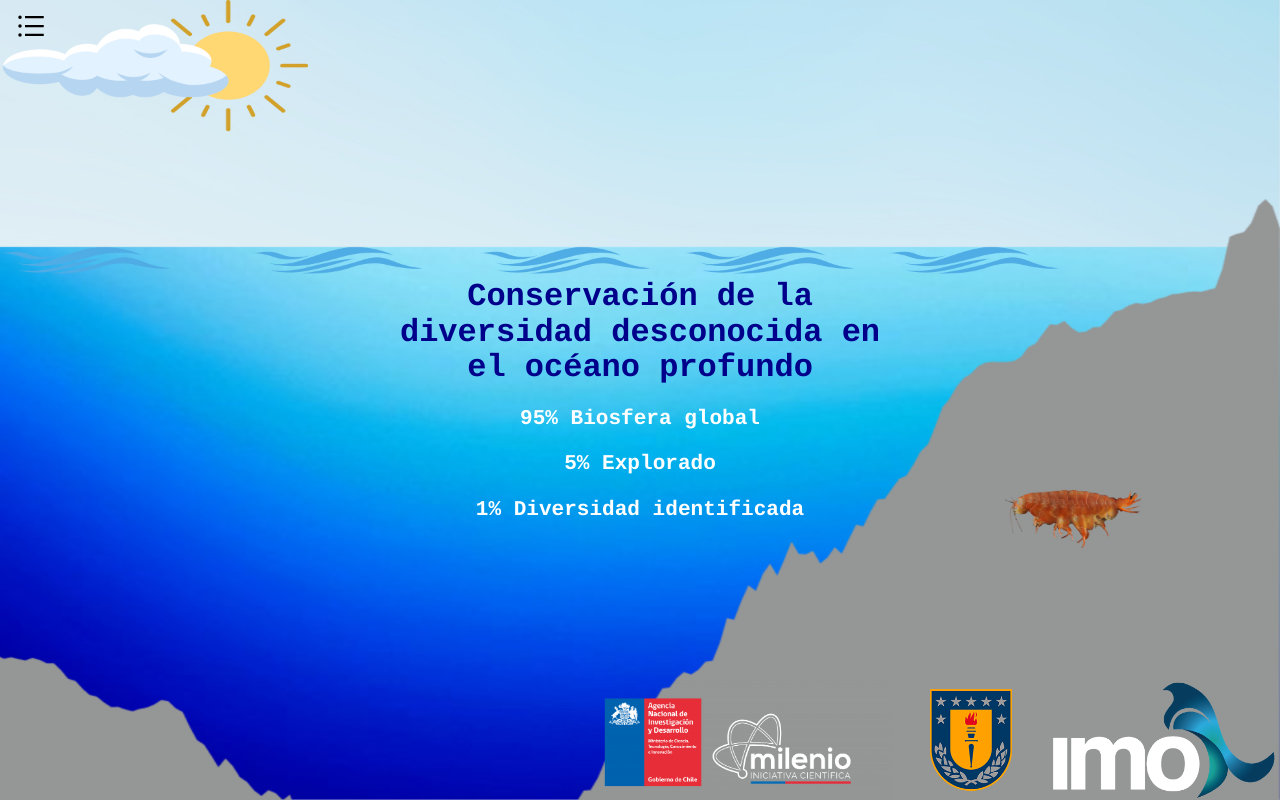
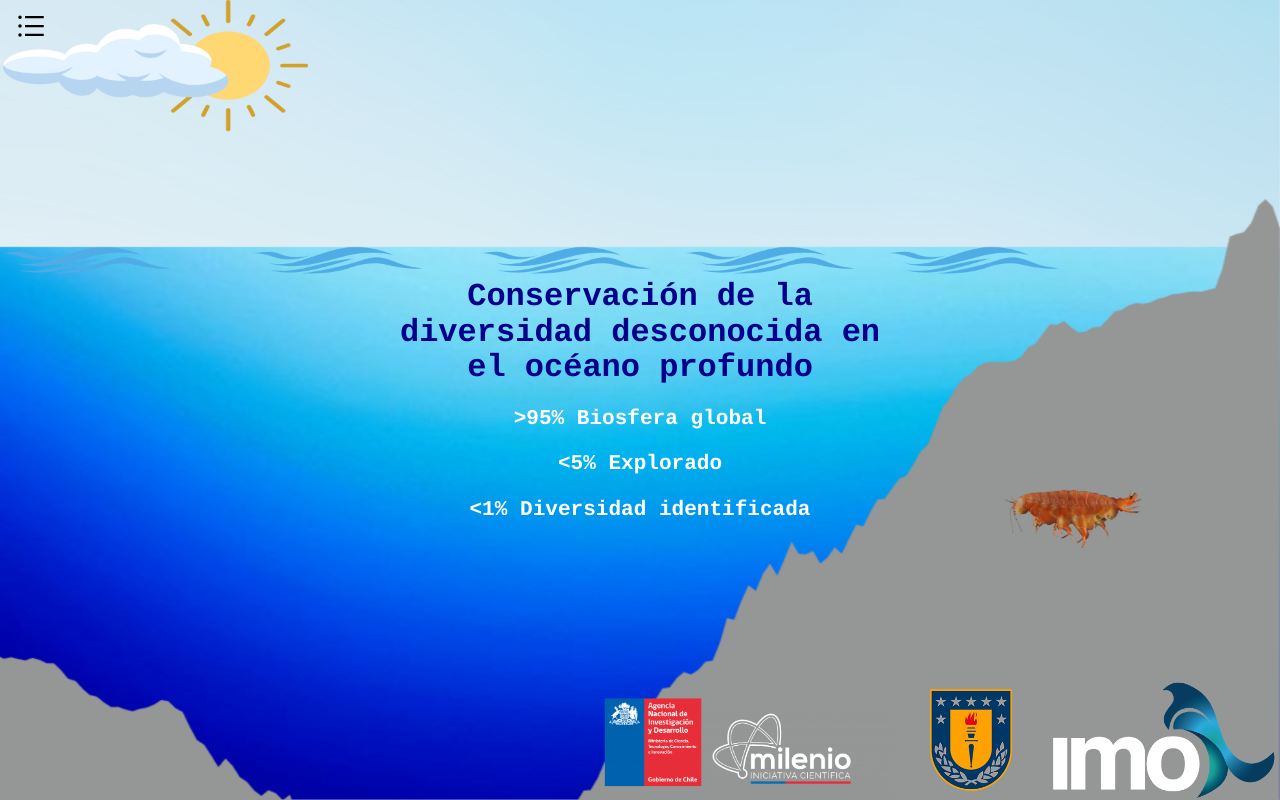
Before and after one commit to marcelostockle/sat03, a React (Vite) app: page / in a window 1280 px wide. Built offline with nearby package versions, Linux system fonts and the light colour scheme.

Commit message:
home page fix

```diff
--- a/src/HomePage.jsx
+++ b/src/HomePage.jsx
@@ -12,9 +12,9 @@ const HomePage = () => {
           <h1 style={{fontSize:'xx-large'}}>
             Conservación de la diversidad desconocida en el océano profundo
           </h1>
-          <h3 style={{color:'white'}}>95% Biosfera global</h3>
-          <h3 style={{color:'white'}}>5% Explorado</h3>
-          <h3 style={{color:'white'}}>1% Diversidad identificada</h3>
+          <h3 style={{color:'white'}}>&gt;95% Biosfera global</h3>
+          <h3 style={{color:'white'}}>&lt;5% Explorado</h3>
+          <h3 style={{color:'white'}}>&lt;1% Diversidad identificada</h3>
         </div>
         <div className='left-div'>
           <Sidebar/>
```
